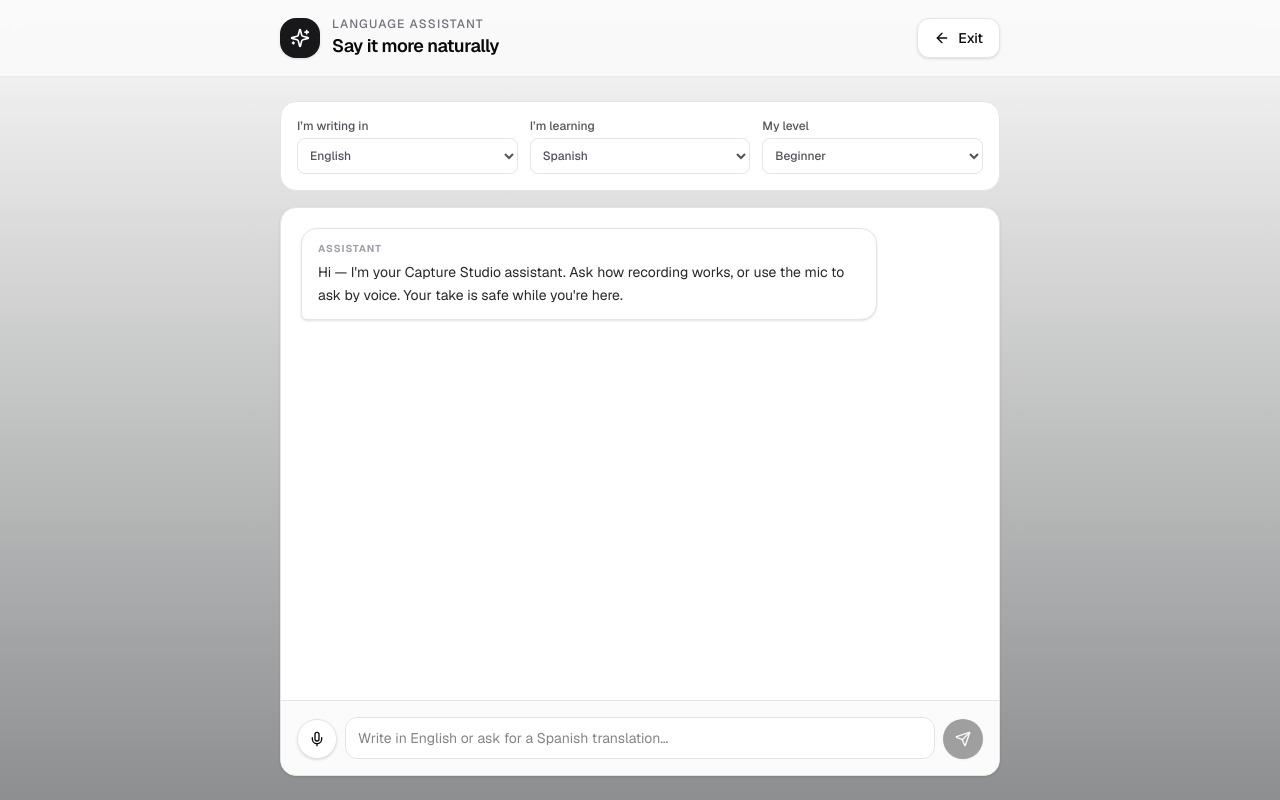
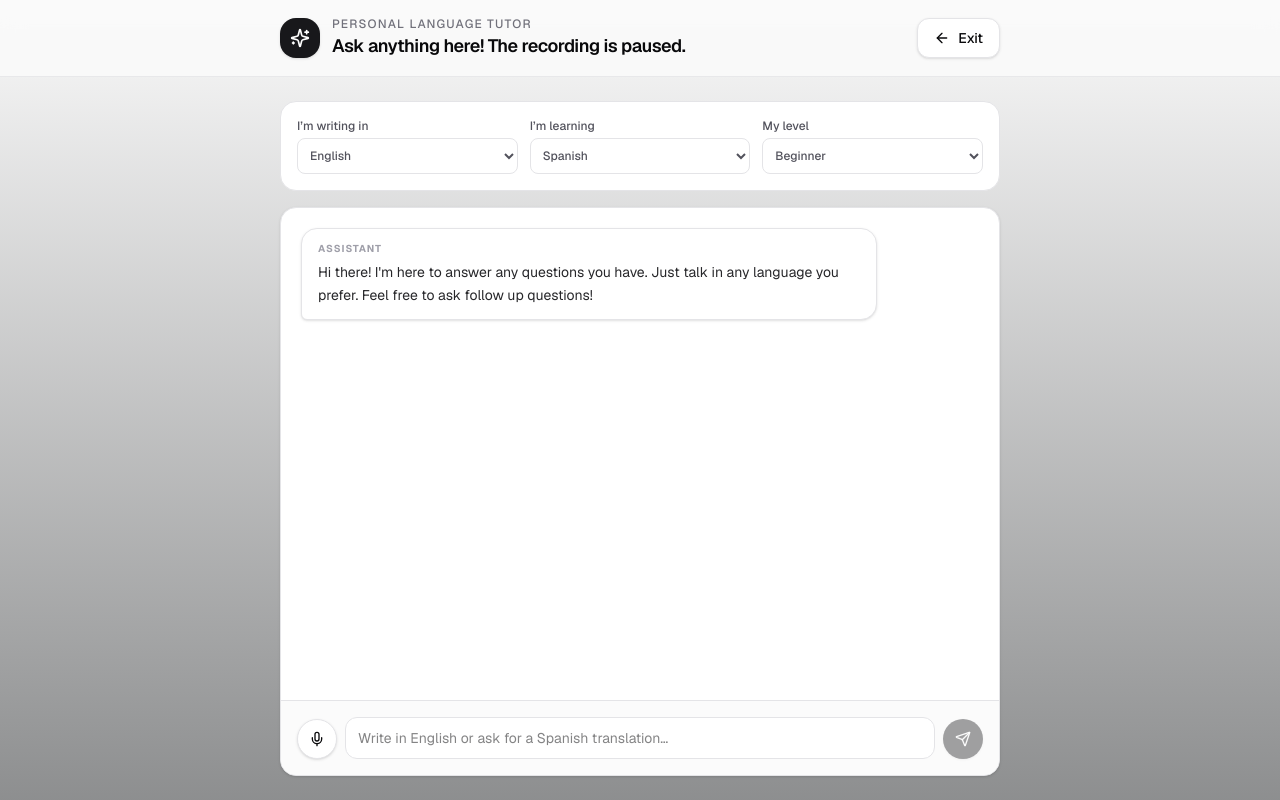
Before and after one commit to wangziqiolivia/Phrase-DubHacks26, a Next.js app: page /assistant in a window 1280 px wide. Built offline with nearby package versions, Linux system fonts and the light colour scheme.

Commit message:
Update assistant chat welcome message and labels

```diff
--- a/src/components/assistant-chat.tsx
+++ b/src/components/assistant-chat.tsx
@@ -41,7 +41,7 @@ export function AssistantChat() {
     {
       id: "welcome",
       role: "assistant",
-      text: "Hi — I'm your Capture Studio assistant. Ask how recording works, or use the mic to ask by voice. Your take is safe while you're here.",
+      text: "Hi there! I'm here to answer any questions you have. Just talk in any language you prefer. Feel free to ask follow up questions!",
     },
   ]);
   const [draft, setDraft] = useState("");
@@ -163,10 +163,10 @@ export function AssistantChat() {
             </div>
             <div>
               <p className="text-xs font-medium uppercase tracking-widest text-zinc-500">
-                Language assistant
+                Personal language tutor
               </p>
               <h1 className="text-lg font-semibold tracking-tight">
-                Say it more naturally
+                Ask anything here! The recording is paused.
               </h1>
             </div>
           </div>
```
